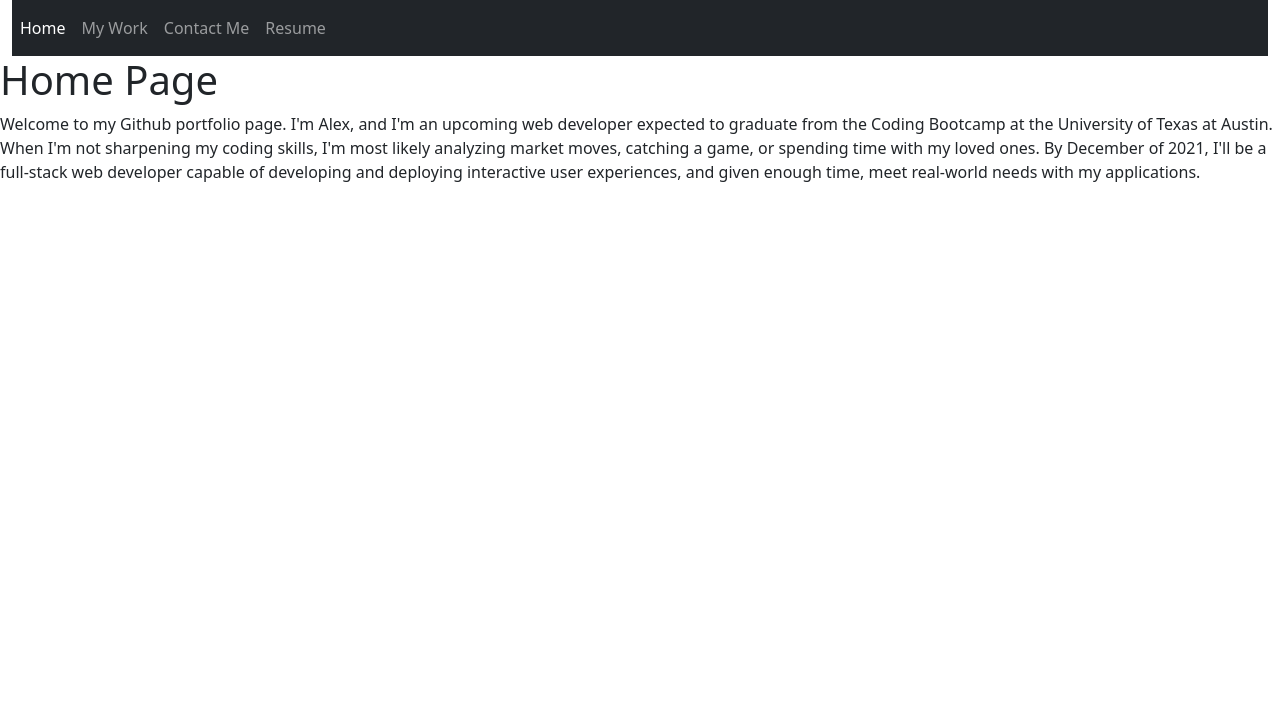
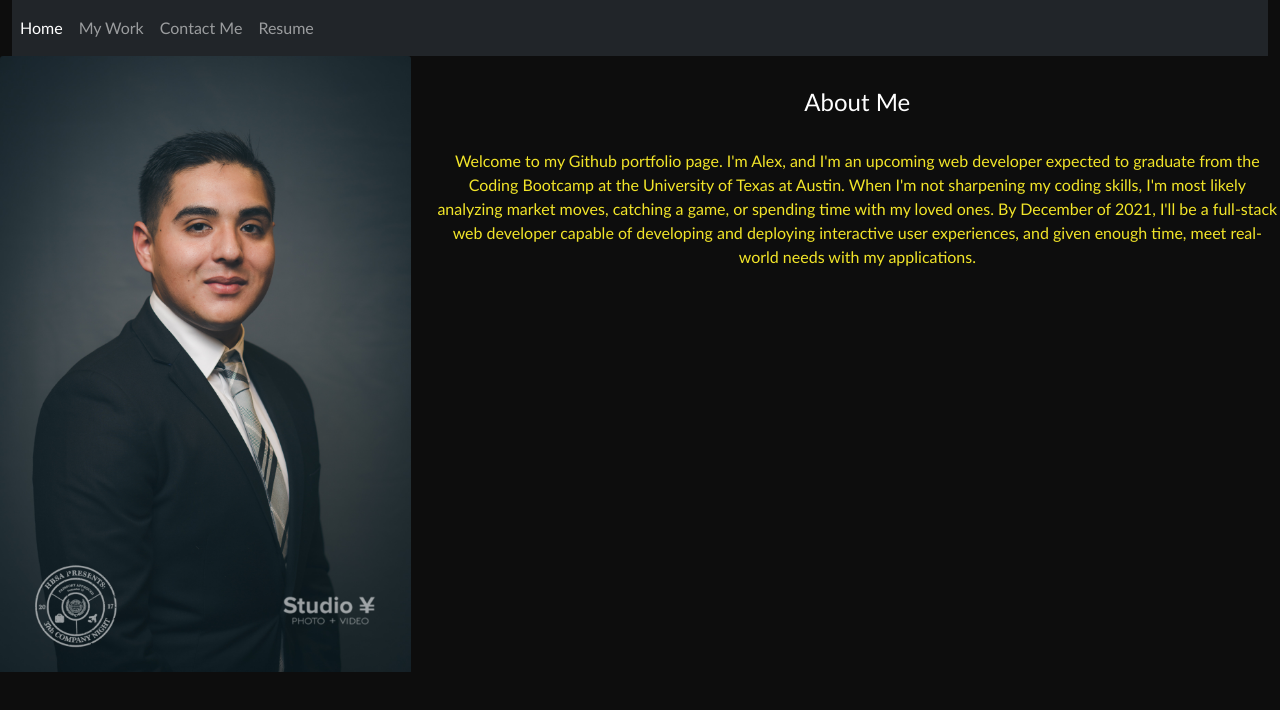
Before and after one commit to AlexisGonzalez07/AlexGonzalezPortfolio, a React (Create React App) app in the folder create-react-app/: page / in a window 1280 px wide. Shown: the top 710 px of the page. Built offline with nearby package versions, Linux system fonts and the light colour scheme.

Commit message:
Edited homepage, added CSS styling

```diff
--- a/create-react-app/src/App.css
+++ b/create-react-app/src/App.css
@@ -33,6 +33,10 @@ h3 {
   font-size: 20px;
 }
 
+p {
+  color: var(--brightyellow)
+}
+
 .card {
   background-color: var(--gray);
   color: var(--brightyellow)
--- a/create-react-app/src/App.js
+++ b/create-react-app/src/App.js
@@ -1,5 +1,6 @@
 import React from "react";
 import PortfolioContainer from "./components/PortfolioContainer.js";
+import "./App.css"
 
 const App = () => <PortfolioContainer />;
 
--- a/create-react-app/src/components/NavTabs.js
+++ b/create-react-app/src/components/NavTabs.js
@@ -16,7 +16,6 @@ function NavTabs({ currentPage, handlePageChange }) {
           onClick={() => handlePageChange('Home')}
           // This is a conditional (ternary) operator that checks to see if the current page is "Home"
           // If it is, we set the current page to 'nav-link-active', otherwise we set it to 'nav-link'
-
           className={currentPage === 'Home' ? 'nav-link active' : 'nav-link'}><span className="sr-only"></span>Home</a>
                 </li>
                 <li className="nav-item">
@@ -38,7 +37,7 @@ function NavTabs({ currentPage, handlePageChange }) {
                 </li>
             </ul>
         </div>
-        </nav>
+    </nav>
 </div>
   );
 }
--- a/create-react-app/src/components/pages/About.js
+++ b/create-react-app/src/components/pages/About.js
@@ -2,11 +2,16 @@ import React from 'react';
 
 export default function About() {
   return (
-    <div>
-      <h1>About Page</h1>
-      <p>
-      Welcome to my Github portfolio page. I'm Alex, and I'm an upcoming web developer expected to graduate from the Coding Bootcamp at the University of Texas at Austin. When I'm not sharpening my coding skills, I'm most likely analyzing market moves, catching a game, or spending time with my loved ones. By December of 2021, I'll be a full-stack web developer capable of developing and deploying interactive user experiences, and given enough time, meet real-world needs with my applications.
-      </p>
+    <div className="row">
+    <div className="col-sm-12 col-lg-4">
+    <img class="card-img-top" src='./assets/images/CompanyNight.jpeg' alt="Card image cap"></img>
     </div>
+    <div className="col-sm-12 col-lg-8" align="center">
+    <h1>About Me</h1>
+    <p>
+    Welcome to my Github portfolio page. I'm Alex, and I'm an upcoming web developer expected to graduate from the Coding Bootcamp at the University of Texas at Austin. When I'm not sharpening my coding skills, I'm most likely analyzing market moves, catching a game, or spending time with my loved ones. By December of 2021, I'll be a full-stack web developer capable of developing and deploying interactive user experiences, and given enough time, meet real-world needs with my applications.
+    </p>
+    </div>
+  </div>
   );
 }
--- a/create-react-app/src/components/pages/Contact.js
+++ b/create-react-app/src/components/pages/Contact.js
@@ -2,21 +2,16 @@ import React from 'react';
 
 export default function Contact() {
   return (
-    <div>
-      <h1>Contact Page</h1>
+    <div className="row">
+      <div className="col-sm-12 col-lg-4">
+      <img class="card-img-top" src='./assets/images/CompanyNight.jpeg' alt="Card image cap"></img>
+      </div>
+      <div className="col-sm-12 col-lg-4">
+      <h1>About Me</h1>
       <p>
-        Integer cursus bibendum sem non pretium. Vestibulum in aliquet sem, quis
-        molestie urna. Aliquam semper ultrices varius. Aliquam faucibus sit amet
-        magna a ultrices. Aenean pellentesque placerat lacus imperdiet
-        efficitur. In felis nisl, luctus non ante euismod, tincidunt bibendum
-        mi. In a molestie nisl, eu sodales diam. Nam tincidunt lacus quis magna
-        posuere, eget tristique dui dapibus. Maecenas fermentum elementum
-        faucibus. Quisque nec metus vestibulum, egestas massa eu, sollicitudin
-        ipsum. Nulla facilisi. Sed ut erat ligula. Nam tincidunt nunc in nibh
-        dictum ullamcorper. Class aptent taciti sociosqu ad litora torquent per
-        conubia nostra, per inceptos himenaeos. Etiam ornare rutrum felis at
-        rhoncus. Etiam vel condimentum magna, quis tempor nulla.
+      Welcome to my Github portfolio page. I'm Alex, and I'm an upcoming web developer expected to graduate from the Coding Bootcamp at the University of Texas at Austin. When I'm not sharpening my coding skills, I'm most likely analyzing market moves, catching a game, or spending time with my loved ones. By December of 2021, I'll be a full-stack web developer capable of developing and deploying interactive user experiences, and given enough time, meet real-world needs with my applications.
       </p>
+      </div>
     </div>
   );
 }
--- a/create-react-app/src/components/pages/Home.js
+++ b/create-react-app/src/components/pages/Home.js
@@ -1,12 +1,18 @@
 import React from 'react';
+import '../../App.css'
 
 export default function Home() {
   return (
-    <div>
-      <h1>Home Page</h1>
-      <p>
-      Welcome to my Github portfolio page. I'm Alex, and I'm an upcoming web developer expected to graduate from the Coding Bootcamp at the University of Texas at Austin. When I'm not sharpening my coding skills, I'm most likely analyzing market moves, catching a game, or spending time with my loved ones. By December of 2021, I'll be a full-stack web developer capable of developing and deploying interactive user experiences, and given enough time, meet real-world needs with my applications.
-      </p>
+    <div className="row">
+    <div className="col-sm-12 col-lg-4">
+    <img class="card-img-top" src='./assets/images/CompanyNight.jpeg' alt="Card image cap"></img>
     </div>
+    <div className="col-sm-12 col-lg-8" align="center">
+    <h1>About Me</h1>
+    <p>
+    Welcome to my Github portfolio page. I'm Alex, and I'm an upcoming web developer expected to graduate from the Coding Bootcamp at the University of Texas at Austin. When I'm not sharpening my coding skills, I'm most likely analyzing market moves, catching a game, or spending time with my loved ones. By December of 2021, I'll be a full-stack web developer capable of developing and deploying interactive user experiences, and given enough time, meet real-world needs with my applications.
+    </p>
+    </div>
+  </div>
   );
 }
--- a/create-react-app/src/components/pages/projectCards.js
+++ b/create-react-app/src/components/pages/projectCards.js
@@ -1,5 +1,5 @@
 import React from 'react';
-// import projects from '../projects';
+
 
 export default function ProjectCards({projects}) {
     console.log(projects)
```
Also changed, not shown: create-react-app/public/index.html (+1 -21 lines).
